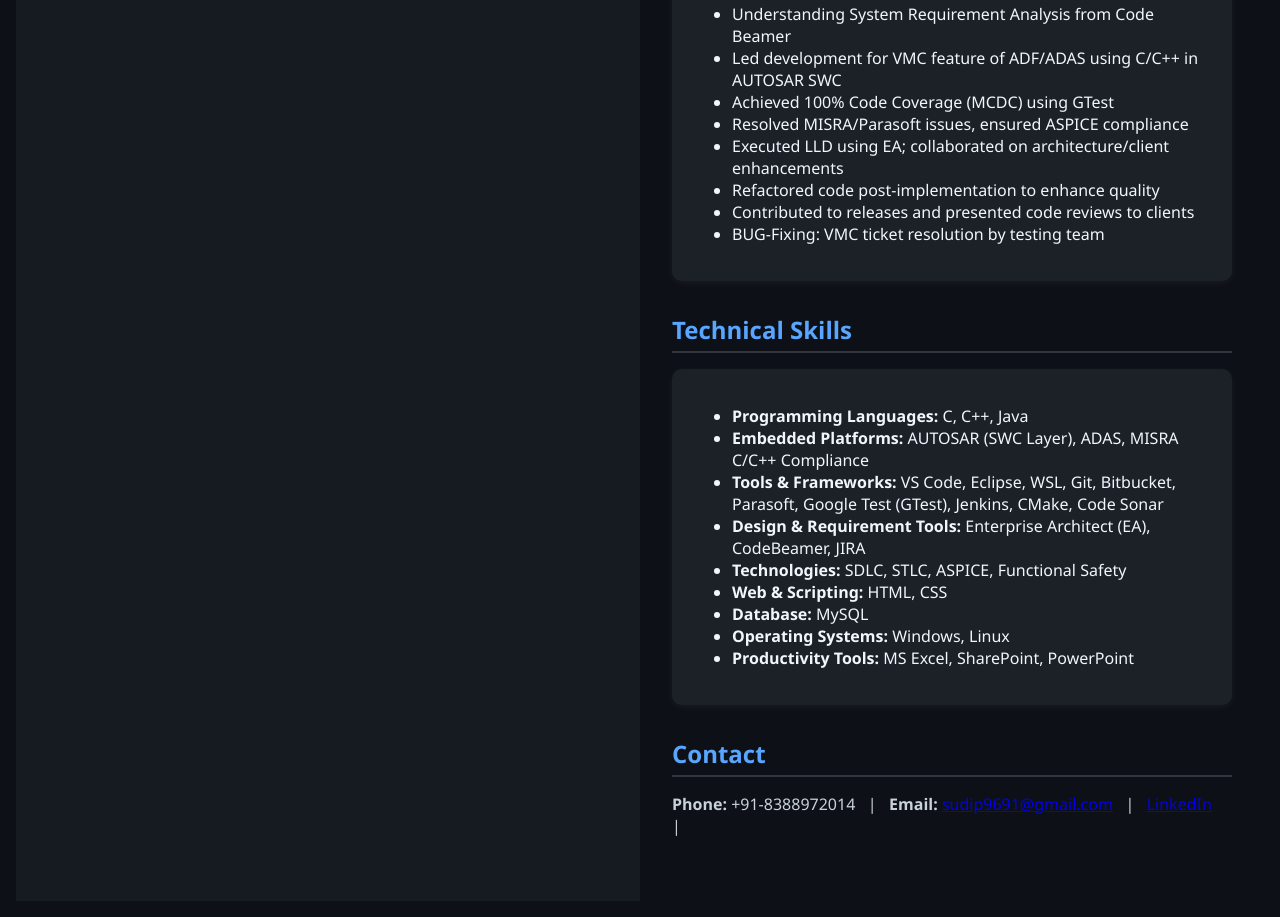
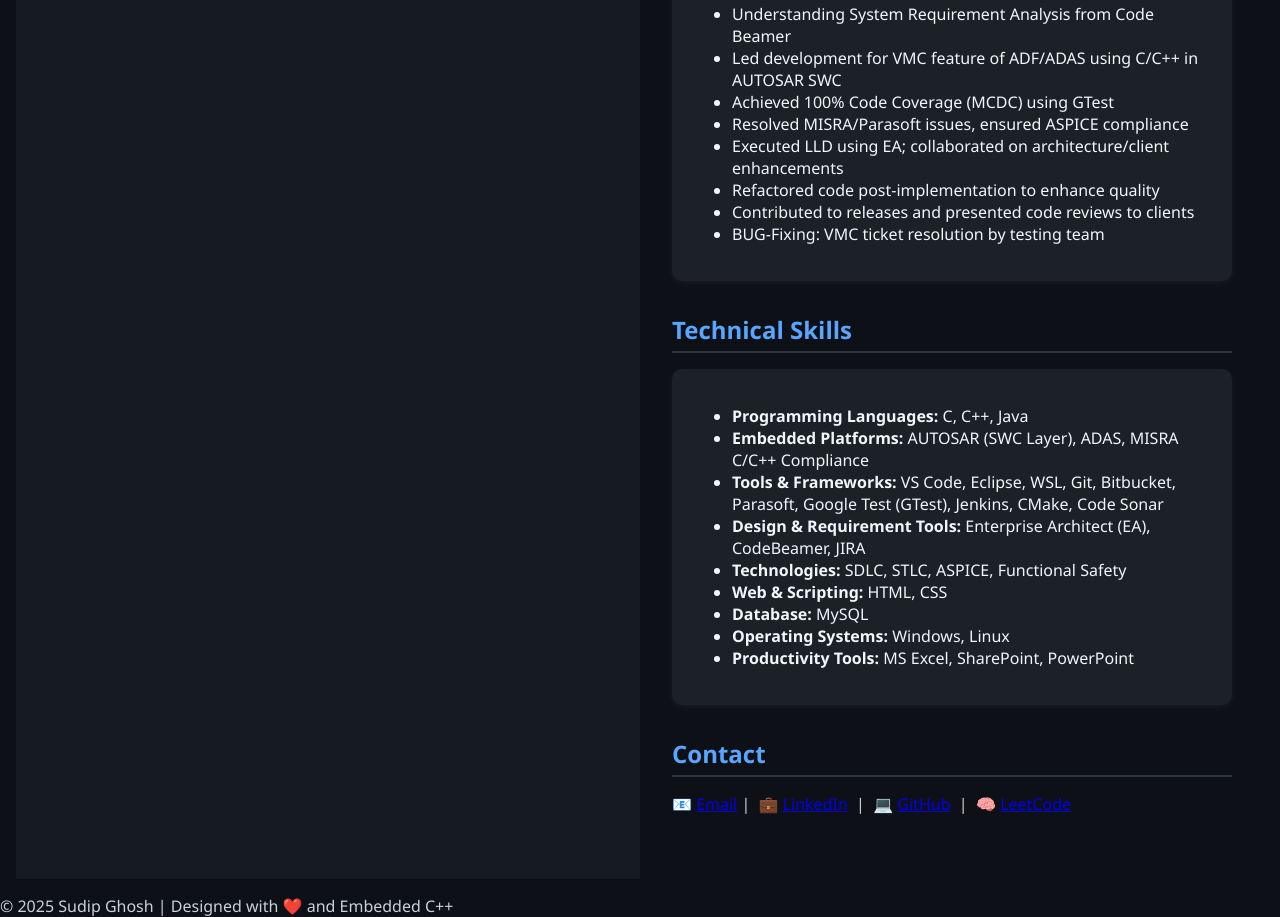
Before and after one commit to Sudip122/sudip-portfolio, a plain HTML site: page index.html in a window 1280 px wide. Shown: the part 1125-2042 px from the top of the page. Drawn offline with Linux system fonts and the light colour scheme.

Commit message:
this is my 1st commit on 2nd repo

```diff
--- a/index.html
+++ b/index.html
@@ -161,12 +161,18 @@
 
     <section id="contact">
       <h2>Contact</h2>
-      <p><strong>Phone:</strong> +91-8388972014 &nbsp; | &nbsp;
-      <strong>Email:</strong> <a href="mailto:sudip9691@gmail.com">sudip9691@gmail.com</a> &nbsp; | &nbsp;
-      <a href="https://www.linkedin.com/in/sudip-ghosh-0b079b16a/" target="_blank">LinkedIn</a> &nbsp; | &nbsp;
+  <p>
+  📧 <a href="mailto:sudip9691@gmail.com">Email</a>&nbsp;|&nbsp;
+  💼 <a href="https://www.linkedin.com/in/sudip-ghosh-0b079b16a/" target="_blank">LinkedIn</a> &nbsp;|&nbsp;
+  💻 <a href="https://github.com/Sudip122" target="_blank">GitHub</a> &nbsp;|&nbsp;
+  🧠 <a href="https://leetcode.com/u/sudipghosh1/" target="_blank">LeetCode</a>
+  </p>
     </section>
   </div>
 </div>
 
+  <footer>
+    &copy; 2025 Sudip Ghosh | Designed with ❤️ and Embedded C++
+  </footer>
 </body>
 </html>
```
